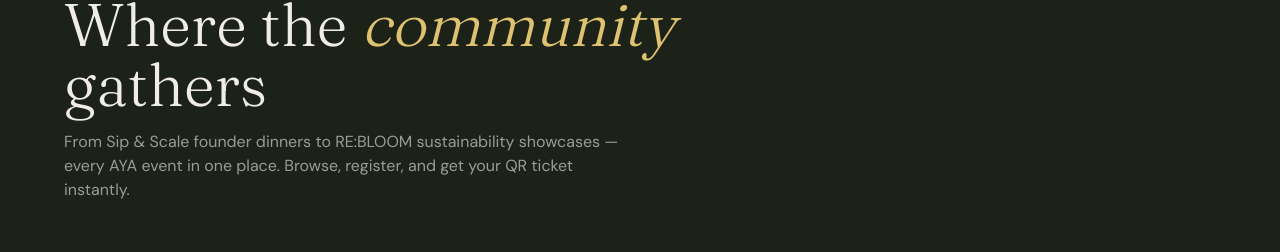
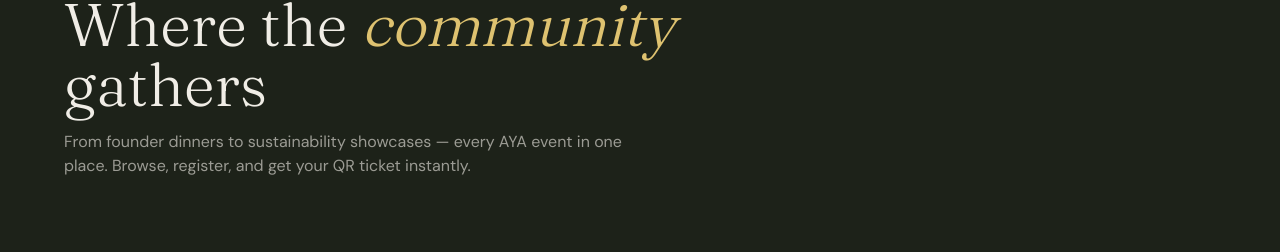
Before and after one commit to destinevents/AYATicketing, a Next.js app: page /events in a window 1280 px wide. Shown: the part 185-437 px from the top of the page. Built offline with nearby package versions, Linux system fonts and the light colour scheme; no server answers; the database is empty; a web font is replaced by a local one.

Commit message:
fix: remove all Sip & Scale mentions from visible UI text

```diff
--- a/src/app/events/page.tsx
+++ b/src/app/events/page.tsx
@@ -63,8 +63,8 @@
               Where the <em className="italic text-gold-light">community</em> gathers
             </h1>
             <p className="mt-4 max-w-xl text-sm leading-relaxed text-fog/60 md:text-base">
-              From Sip & Scale founder dinners to RE:BLOOM sustainability showcases — every
-              AYA event in one place. Browse, register, and get your QR ticket instantly.
+              From founder dinners to sustainability showcases — every AYA event in one place.
+              Browse, register, and get your QR ticket instantly.
             </p>
           </div>
         </section>
--- a/src/app/layout.tsx
+++ b/src/app/layout.tsx
@@ -24,7 +24,7 @@
 export const metadata: Metadata = {
   title: "AYA Events Hub — As You Are Baguio",
   description:
-    "Centralized event management & ticketing for the As You Are Baguio community — Sip & Scale, RE:BLOOM, Founder Sessions, Workshops, and more.",
+    "Centralized event management & ticketing for the As You Are Baguio community — RE:BLOOM, Founder Sessions, Workshops, and more.",
 };
 
 export default function RootLayout({
--- a/src/components/LandingPage.tsx
+++ b/src/components/LandingPage.tsx
@@ -541,7 +541,7 @@
                     <img src="/images/logos/aya-magazine-cover.png" alt="Vol. 1 Issue 1" style={{ width: '100%', height: '100%', objectFit: 'cover', display: 'block' }} />
                   </div>
                   <div>
-                    <div className="past-issue-title">The Sip & Scale Launch Edition</div>
+                    <div className="past-issue-title">The Launch Edition</div>
                     <div className="past-issue-date">June 2026 · Vol. 1 Issue 1</div>
                   </div>
                 </a>
```
